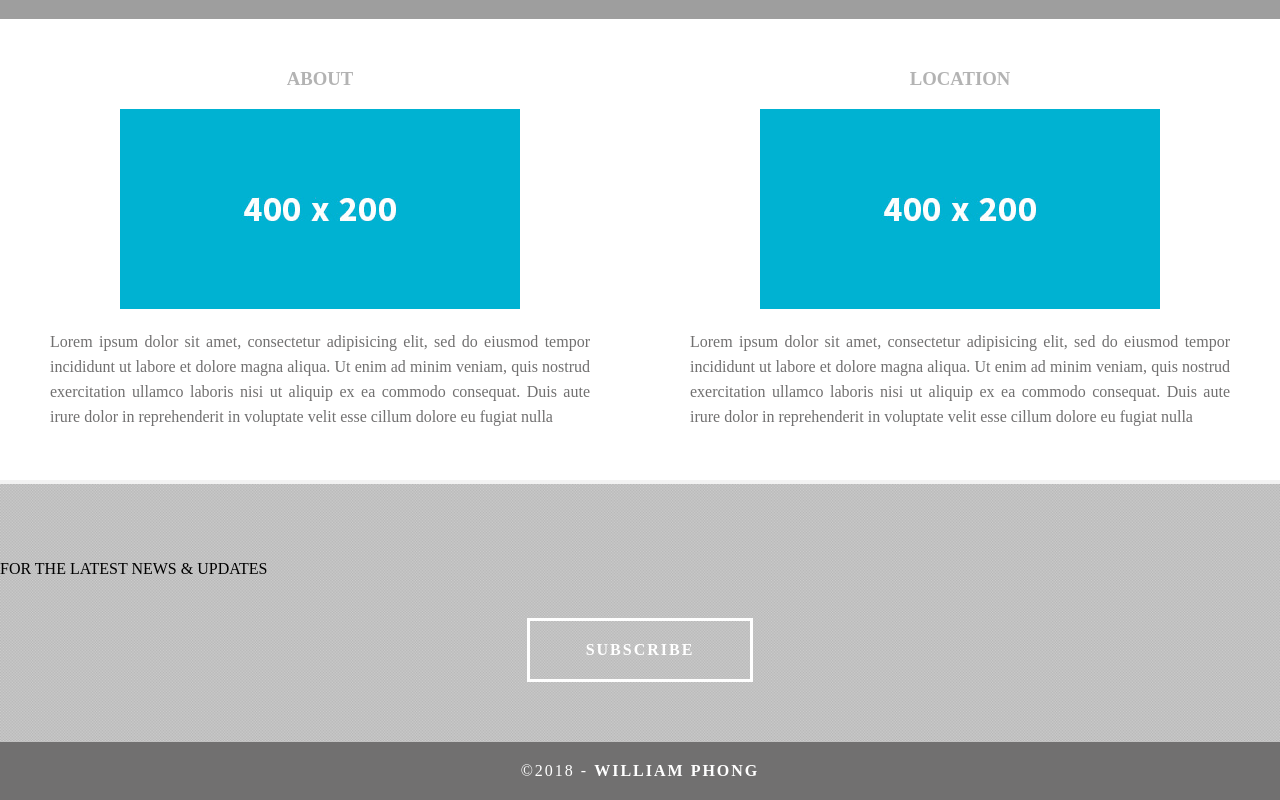
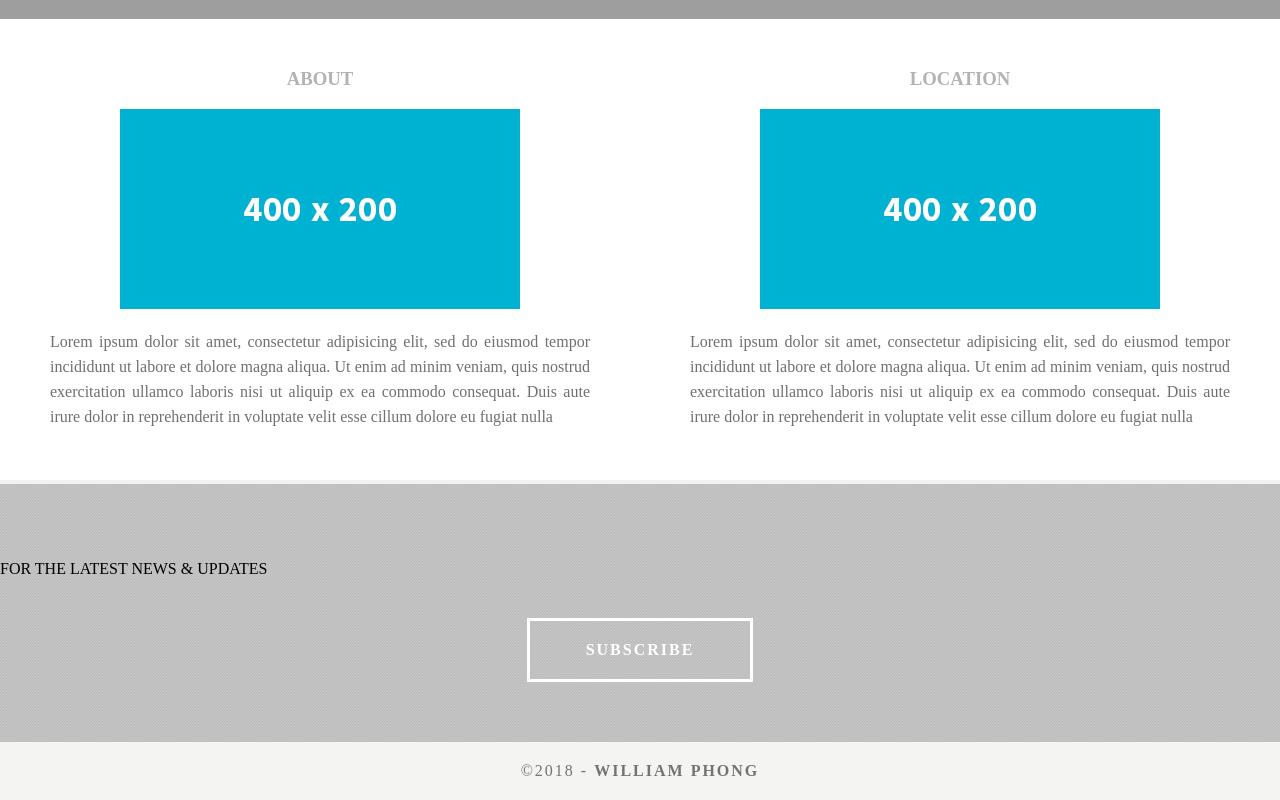
Before and after one commit to williamphong/Website, a plain HTML site: page index.html in a window 1280 px wide. Shown: the part 1600-2400 px from the top of the page. Drawn offline with Linux system fonts and the light colour scheme; grey boxes are pictures that could not be loaded; files whose address does not match are found by name; a web font is replaced by a local one.

Commit message:
updated fonts/colors

```diff
--- a/css/singlePageTemplate.css
+++ b/css/singlePageTemplate.css
@@ -38,6 +38,7 @@ body {
 /* Navigation/Header */
 .header {
 	background-image: url(../assets/images/header.jpg);
+	background-size: contain;
 	background-attachment: fixed;
   	background-position: center;
 	background-repeat: no-repeat;
@@ -245,8 +246,8 @@ footer .footer_column p {
 	text-align: center;
 	padding-top: 20px;
 	padding-bottom: 20px;
-	background-color: #717070;
-	color: #FFFFFF;
+	background-color: #f4f4f3;
+	color: #75736e;
 	text-transform: uppercase;
 	font-weight: lighter;
 	letter-spacing: 2px;
```
